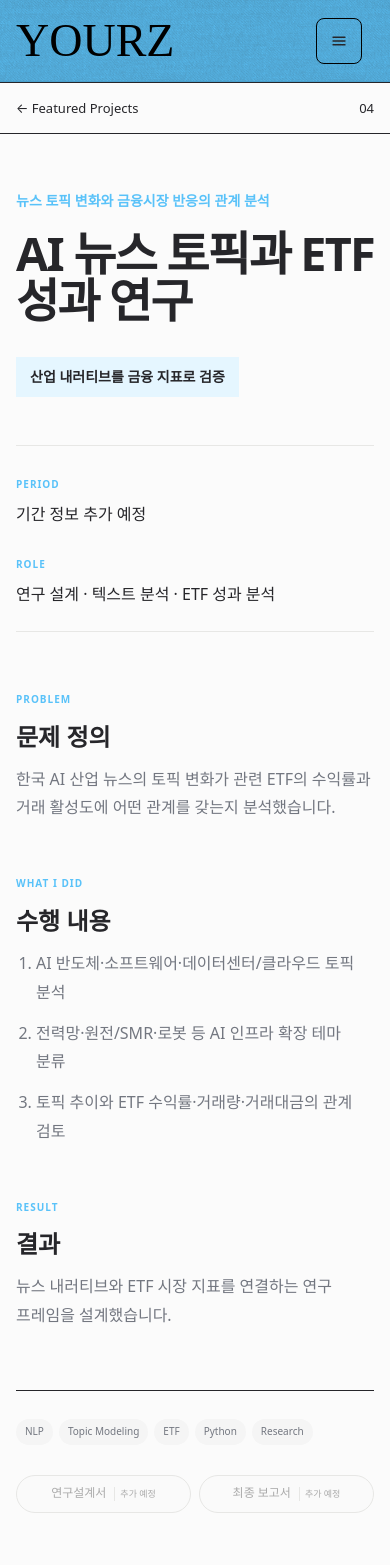
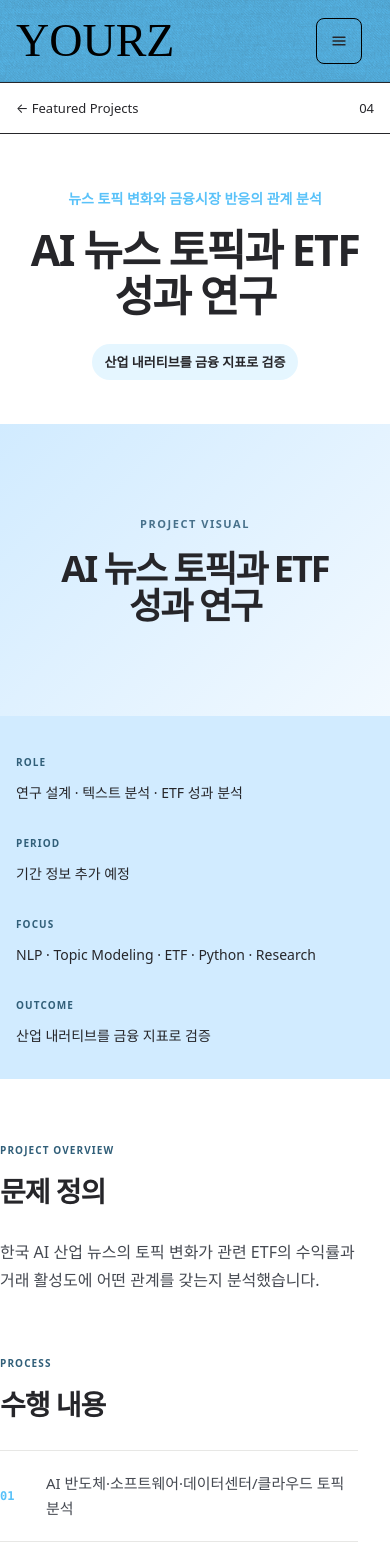
Before and after one commit to youra031220/youra-kim-portfolio, a Next.js app: page /projects/ai-etf-research in a window 390 px wide. Shown: the top 1565 px of the page. Built offline with nearby package versions, Linux system fonts and the light colour scheme; a web font is replaced by a local one.

Commit message:
Redesign project detail pages

```diff
--- a/app/globals.css
+++ b/app/globals.css
@@ -176,25 +176,51 @@ svg { width: 18px; fill: none; stroke: currentColor; stroke-width: 1.7; stroke-l
 .link-button.disabled { color: #aaa; background: #fafafa; cursor: not-allowed; }
 .link-status { padding-left: 5px; border-left: 1px solid var(--line); font-size: 9px; }
 
-.project-detail-page { min-height: 100vh; padding: 96px 0 120px; }
+.project-detail-page { min-height: 100vh; padding: 96px 0 0; background: #fff; }
 .project-detail-bar { border-top: 1px solid var(--text); border-bottom: 1px solid var(--text); }
 .project-detail-bar .container { width: calc(100% - 96px); max-width: none; min-height: 50px; display: flex; align-items: center; justify-content: space-between; font-size: 13px; }
 .project-detail-bar a:hover { color: var(--purple); }
-.project-detail { padding-top: 90px; }
-.project-detail-hero { max-width: 980px; padding-bottom: 72px; }
-.project-detail-hero > p { margin: 0 0 18px; color: var(--purple); font-size: 14px; font-weight: 600; }
-.project-detail-hero h1 { margin: 0; font-size: clamp(48px, 7vw, 92px); line-height: 1.02; letter-spacing: -3px; overflow-wrap: anywhere; }
-.project-detail-hero strong { margin-top: 32px; display: inline-block; padding: 9px 14px; background: var(--purple-soft); font-size: 14px; }
-.project-detail-meta { padding: 24px 0; display: grid; grid-template-columns: 1fr 2fr; gap: 8%; border-top: 1px solid var(--line); border-bottom: 1px solid var(--line); }
-.project-detail-meta span, .project-detail-content > section > span { color: var(--purple); font-size: 10px; font-weight: 600; letter-spacing: .1em; }
-.project-detail-meta p { margin: 7px 0 0; }
-.project-detail-content { margin-left: 25%; padding: 90px 0; display: grid; gap: 72px; }
-.project-detail-content section { display: grid; grid-template-columns: 120px 220px 1fr; gap: 28px; align-items: start; }
-.project-detail-content h2 { margin: 0; font-size: 24px; }
-.project-detail-content p, .project-detail-content ol { margin: 0; color: var(--muted); font-size: 16px; line-height: 1.8; }
-.project-detail-content ol { padding-left: 20px; }
-.project-detail-content li + li { margin-top: 12px; }
-.project-detail-footer { padding: 28px 0; display: flex; justify-content: space-between; gap: 30px; border-top: 1px solid var(--text); }
+.project-detail { padding-top: 0; }
+.project-detail-hero { max-width: 1000px; padding-top: 76px; padding-bottom: 62px; text-align: center; }
+.project-detail-hero > p { margin: 0 0 17px; color: var(--purple); font-size: 14px; font-weight: 600; }
+.project-detail-hero h1 { margin: 0; font-size: clamp(42px, 5.2vw, 72px); line-height: 1.07; letter-spacing: -2.5px; overflow-wrap: anywhere; }
+.project-detail-hero strong { margin-top: 25px; display: inline-block; padding: 8px 13px; background: var(--purple-soft); border-radius: 999px; font-size: 13px; }
+.project-detail-visual { aspect-ratio: 16 / 8.7; position: relative; overflow: hidden; background: #eaf7fd; }
+.project-detail-visual img { object-fit: cover; }
+.project-detail-visual.is-placeholder { display: grid; place-items: center; background: linear-gradient(135deg, #d1ebff, #f2f9ff); }
+.project-detail-visual.is-placeholder div { padding: 40px; text-align: center; }
+.project-detail-visual.is-placeholder span { display: block; color: #47718b; font-size: 11px; font-weight: 700; letter-spacing: .14em; }
+.project-detail-visual.is-placeholder strong { max-width: 820px; margin-top: 18px; display: block; font-size: clamp(36px, 6vw, 78px); line-height: 1.05; letter-spacing: -2px; }
+.project-detail-meta { padding: 40px 0; background: #d1ebff; }
+.project-detail-meta-inner { display: grid; grid-template-columns: 1.35fr .65fr 1.5fr 1.2fr; gap: 38px; }
+.project-detail-meta span, .project-detail-kicker { color: #315f79; font-size: 10px; font-weight: 700; letter-spacing: .11em; }
+.project-detail-meta p { margin: 8px 0 0; font-size: 14px; line-height: 1.65; }
+.project-detail-content { padding-top: 92px; padding-bottom: 110px; }
+.project-detail-section { max-width: 960px; margin: 0 auto; }
+.project-detail-section + .project-detail-section { margin-top: 88px; }
+.project-detail-kicker { margin: 0 0 12px; }
+.project-detail-section h2, .other-projects > h2 { margin: 0 0 24px; font-size: clamp(28px, 3vw, 40px); letter-spacing: -1px; }
+.project-detail-copy { max-width: 850px; margin: 0; color: #454951; font-size: 18px; line-height: 1.85; }
+.project-process-list { margin: 0; padding: 0; list-style: none; border-top: 1px solid var(--line); }
+.project-process-list li { min-height: 84px; padding: 20px 0; display: grid; grid-template-columns: 70px 1fr; align-items: center; border-bottom: 1px solid var(--line); }
+.project-process-list li > span { color: var(--purple); font-family: ui-monospace, "SFMono-Regular", Menlo, monospace; font-size: 12px; font-weight: 700; }
+.project-process-list p { margin: 0; color: #454951; font-size: 17px; line-height: 1.65; }
+.project-result-panel { max-width: 1080px; margin: 96px auto; padding: 54px 58px; background: #c4e6ff; border-radius: 18px; }
+.project-result-panel h2 { max-width: 900px; margin: 0; font-size: clamp(28px, 3.4vw, 46px); font-weight: 600; line-height: 1.35; letter-spacing: -1.2px; }
+.project-resources { max-width: 1080px; padding: 48px 0; display: grid; grid-template-columns: 1fr 1fr; gap: 70px; border-top: 1px solid var(--text); border-bottom: 1px solid var(--text); }
+.project-resources > div { min-width: 0; }
+.project-resources h2 { margin-bottom: 20px; font-size: 25px; }
+.project-resources .tags span { padding: 8px 11px; color: #1f2529; background: #eaf7fd; font-size: 11px; }
+.other-projects { max-width: 1080px; margin: 100px auto 0; }
+.other-project-grid { display: grid; grid-template-columns: repeat(2, 1fr); gap: 28px; }
+.other-project-card { min-width: 0; }
+.other-project-image { aspect-ratio: 16 / 10; position: relative; overflow: hidden; background: #eaf7fd; border-radius: 14px; }
+.other-project-image img { object-fit: cover; transition: transform .35s ease; }
+.other-project-image.is-placeholder { padding: 28px; display: grid; place-items: center; background: linear-gradient(135deg, #d1ebff, #f2f9ff); }
+.other-project-image.is-placeholder span { font-size: 24px; font-weight: 600; line-height: 1.2; text-align: center; }
+.other-project-card > p { margin: 16px 0 6px; color: #47718b; font-size: 12px; font-weight: 600; }
+.other-project-card h3 { margin: 0; font-size: 22px; line-height: 1.3; }
+.other-project-card:hover .other-project-image img { transform: scale(1.025); }
 .playground-page { min-height: 100svh; padding-top: 96px; }
 .playground-content { padding-top: 90px; padding-bottom: 120px; }
 .playground-intro { margin-bottom: 70px; }
@@ -336,13 +362,21 @@ footer { padding: 62px 0 28px; overflow: hidden; border-top: 1px solid var(--lin
   .playground-intro { margin-bottom: 46px; }
   .playground-grid { grid-template-columns: 1fr; }
   .project-detail-bar .container { width: calc(100% - 32px); }
-  .project-detail { padding-top: 56px; }
-  .project-detail-hero { padding-bottom: 48px; }
-  .project-detail-hero h1 { font-size: clamp(40px, 12vw, 58px); letter-spacing: -1.8px; }
-  .project-detail-meta { grid-template-columns: 1fr; gap: 24px; }
-  .project-detail-content { padding: 60px 0; gap: 54px; }
-  .project-detail-content section { grid-template-columns: 1fr; gap: 10px; }
-  .project-detail-footer { flex-direction: column; }
+  .project-detail-hero { padding-top: 54px; padding-bottom: 44px; }
+  .project-detail-hero h1 { font-size: clamp(38px, 11vw, 54px); letter-spacing: -1.6px; }
+  .project-detail-visual { width: 100%; aspect-ratio: 4 / 3; }
+  .project-detail-meta { padding: 32px 0; }
+  .project-detail-meta-inner { grid-template-columns: 1fr; gap: 25px; }
+  .project-detail-content { padding-top: 64px; padding-bottom: 80px; }
+  .project-detail-section + .project-detail-section { margin-top: 62px; }
+  .project-detail-copy { font-size: 16px; line-height: 1.75; }
+  .project-process-list li { min-height: 74px; grid-template-columns: 46px 1fr; }
+  .project-process-list p { font-size: 15px; }
+  .project-result-panel { margin: 68px 0; padding: 34px 26px; border-radius: 12px; }
+  .project-resources { padding: 38px 0; grid-template-columns: 1fr; gap: 48px; }
+  .other-projects { margin-top: 72px; }
+  .other-project-grid { grid-template-columns: 1fr; gap: 38px; }
+  .other-project-card h3 { font-size: 20px; }
   .website-shot { min-height: 250px; }
   .website-info { padding: 34px 21px; }
   .website-info h3 { font-size: 36px; }
--- a/app/projects/[id]/page.tsx
+++ b/app/projects/[id]/page.tsx
@@ -1,4 +1,5 @@
 import type { Metadata } from "next";
+import Image from "next/image";
 import Link from "next/link";
 import { notFound } from "next/navigation";
 import { Header } from "@/components/Header";
@@ -22,6 +23,9 @@ export default async function ProjectPage({ params }: { params: Promise<{ id: st
   const { id } = await params;
   const project = projects.find(item => item.id === id);
   if (!project) notFound();
+  const otherProjects = projects.filter(item => item.id !== project.id).slice(0, 2);
+  const assetPath = (path: string) =>
+    path.startsWith("/") ? `${process.env.NEXT_PUBLIC_BASE_PATH ?? ""}${path}` : path;
 
   return (
     <>
@@ -34,40 +38,94 @@ export default async function ProjectPage({ params }: { params: Promise<{ id: st
           </div>
         </div>
 
-        <article className="container project-detail">
-          <header className="project-detail-hero">
+        <article className="project-detail">
+          <header className="container project-detail-hero">
             <p>{project.subtitle}</p>
             <h1>{project.title}</h1>
             <strong>{project.achievement}</strong>
           </header>
 
-          <div className="project-detail-meta">
-            <div><span>PERIOD</span><p>{project.period}</p></div>
-            <div><span>ROLE</span><p>{project.role}</p></div>
+          <div className={`container project-detail-visual ${project.thumbnail ? "" : "is-placeholder"}`}>
+            {project.thumbnail ? (
+              <Image
+                src={assetPath(project.thumbnail)}
+                alt={`${project.title} 프로젝트 대표 화면`}
+                fill
+                priority
+                sizes="(max-width: 700px) 100vw, 1280px"
+              />
+            ) : (
+              <div>
+                <span>PROJECT VISUAL</span>
+                <strong>{project.title}</strong>
+              </div>
+            )}
           </div>
 
-          <div className="project-detail-content">
-            <section>
-              <span>PROBLEM</span>
+          <section className="project-detail-meta">
+            <div className="container project-detail-meta-inner">
+              <div><span>ROLE</span><p>{project.role}</p></div>
+              <div><span>PERIOD</span><p>{project.period}</p></div>
+              <div><span>FOCUS</span><p>{project.tags.join(" · ")}</p></div>
+              <div><span>OUTCOME</span><p>{project.achievement}</p></div>
+            </div>
+          </section>
+
+          <div className="container project-detail-content">
+            <section className="project-detail-section">
+              <p className="project-detail-kicker">PROJECT OVERVIEW</p>
               <h2>문제 정의</h2>
-              <p>{project.problem}</p>
+              <p className="project-detail-copy">{project.problem}</p>
             </section>
-            <section>
-              <span>WHAT I DID</span>
+
+            <section className="project-detail-section">
+              <p className="project-detail-kicker">PROCESS</p>
               <h2>수행 내용</h2>
-              <ol>{project.actions.map(action => <li key={action}>{action}</li>)}</ol>
+              <ol className="project-process-list">
+                {project.actions.map((action, index) => (
+                  <li key={action}><span>{String(index + 1).padStart(2, "0")}</span><p>{action}</p></li>
+                ))}
+              </ol>
             </section>
-            <section>
-              <span>RESULT</span>
-              <h2>결과</h2>
-              <p>{project.result}</p>
+
+            <section className="project-result-panel">
+              <p className="project-detail-kicker">RESULT</p>
+              <h2>{project.result}</h2>
+            </section>
+
+            <section className="project-detail-section project-resources">
+              <div>
+                <p className="project-detail-kicker">SKILLS</p>
+                <h2>활용 기술과 역량</h2>
+                <div className="tags">{project.tags.map(tag => <span key={tag}>{tag}</span>)}</div>
+              </div>
+              <div>
+                <p className="project-detail-kicker">FILES & LINKS</p>
+                <h2>관련 자료</h2>
+                <div className="project-links">{project.links.map(link => <LinkButton key={link.label} item={link} />)}</div>
+              </div>
+            </section>
+
+            <section className="other-projects">
+              <p className="project-detail-kicker">MORE PROJECTS</p>
+              <h2>다른 프로젝트 보기</h2>
+              <div className="other-project-grid">
+                {otherProjects.map(item => (
+                  <Link href={`/projects/${item.id}`} className="other-project-card" key={item.id}>
+                    <div className={`other-project-image ${item.thumbnail ? "" : "is-placeholder"}`}>
+                      {item.thumbnail ? (
+                        <Image src={assetPath(item.thumbnail)} alt="" fill sizes="(max-width: 700px) 100vw, 50vw" />
+                      ) : (
+                        <span>{item.title}</span>
+                      )}
+                    </div>
+                    <p>{item.subtitle}</p>
+                    <h3>{item.title}</h3>
+                  </Link>
+                ))}
+              </div>
             </section>
           </div>
-
-          <footer className="project-detail-footer">
-            <div className="tags">{project.tags.map(tag => <span key={tag}>{tag}</span>)}</div>
-            <div className="project-links">{project.links.map(link => <LinkButton key={link.label} item={link} />)}</div>
-          </footer>
         </article>
       </main>
     </>
```
